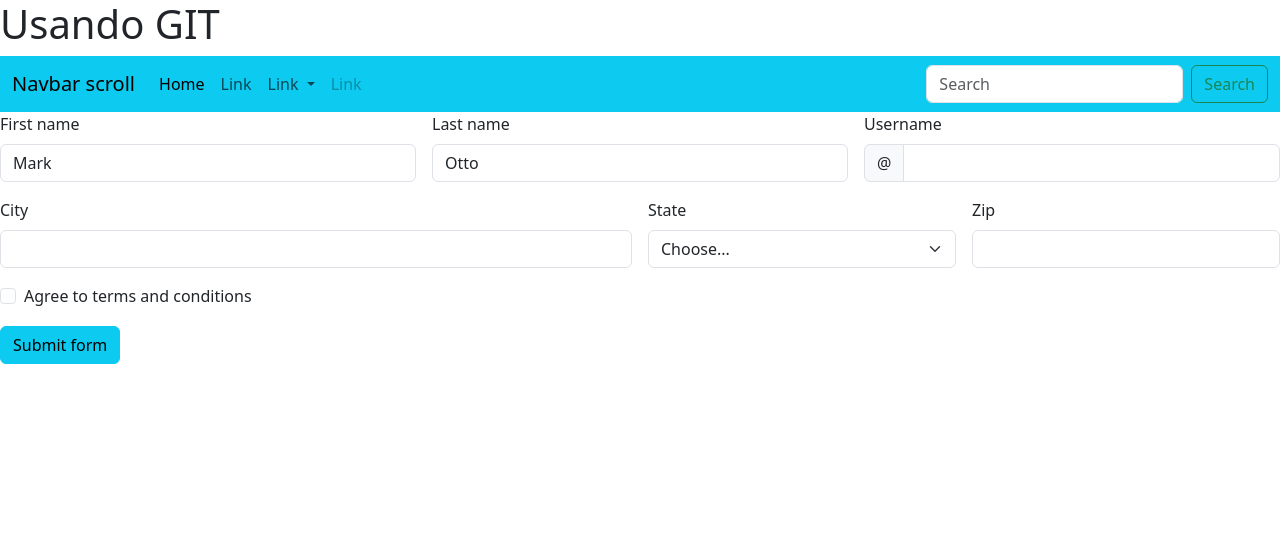
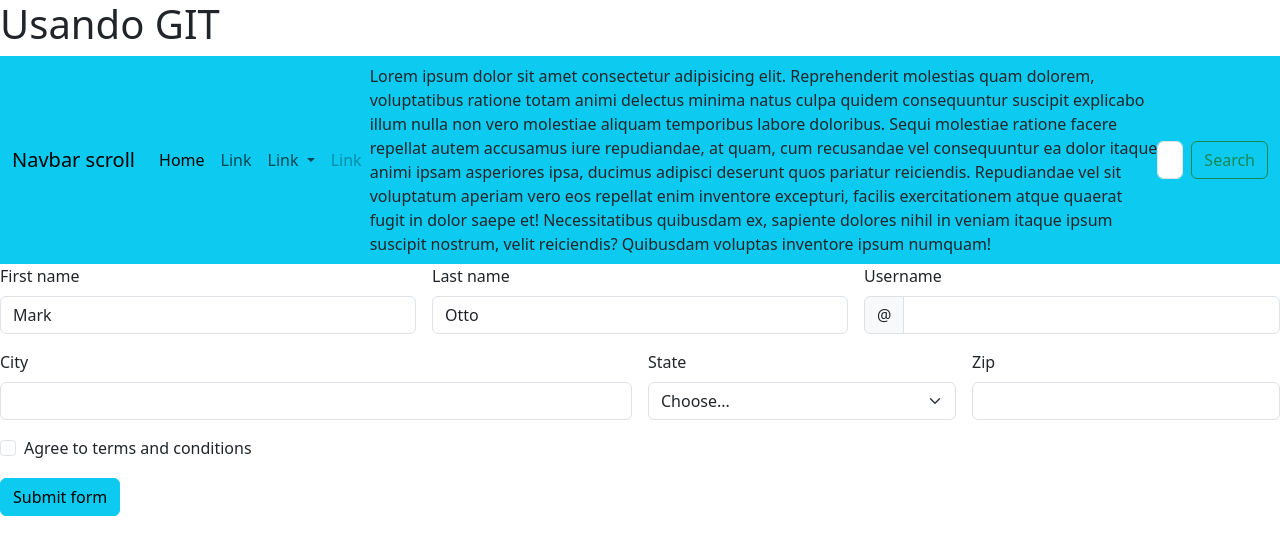
Before and after one commit to juanca1975/primeraSubida, a plain HTML site: page index.html in a window 1280 px wide. Drawn offline with nearby package versions, Linux system fonts and the light colour scheme.

Commit message:
Cambio en rama1

```diff
--- a/index.html
+++ b/index.html
@@ -37,6 +37,7 @@
                 <a class="nav-link disabled" aria-disabled="true">Link</a>
               </li>
             </ul>
+            <article>Lorem ipsum dolor sit amet consectetur adipisicing elit. Reprehenderit molestias quam dolorem, voluptatibus ratione totam animi delectus minima natus culpa quidem consequuntur suscipit explicabo illum nulla non vero molestiae aliquam temporibus labore doloribus. Sequi molestiae ratione facere repellat autem accusamus iure repudiandae, at quam, cum recusandae vel consequuntur ea dolor itaque animi ipsam asperiores ipsa, ducimus adipisci deserunt quos pariatur reiciendis. Repudiandae vel sit voluptatum aperiam vero eos repellat enim inventore excepturi, facilis exercitationem atque quaerat fugit in dolor saepe et! Necessitatibus quibusdam ex, sapiente dolores nihil in veniam itaque ipsum suscipit nostrum, velit reiciendis? Quibusdam voluptas inventore ipsum numquam!</article>
             <form class="d-flex" role="search">
               <input class="form-control me-2" type="search" placeholder="Search" aria-label="Search">
               <button class="btn btn-outline-success" type="submit">Search</button>
```
